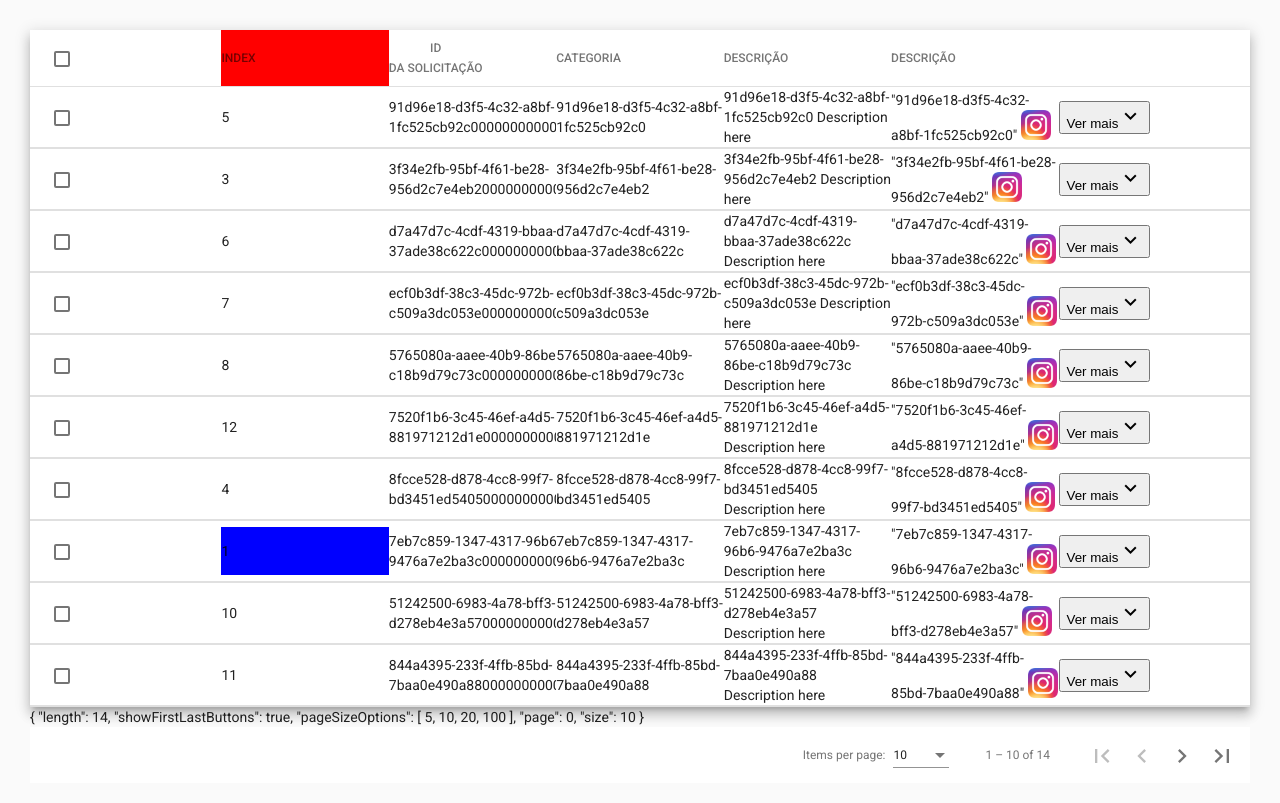
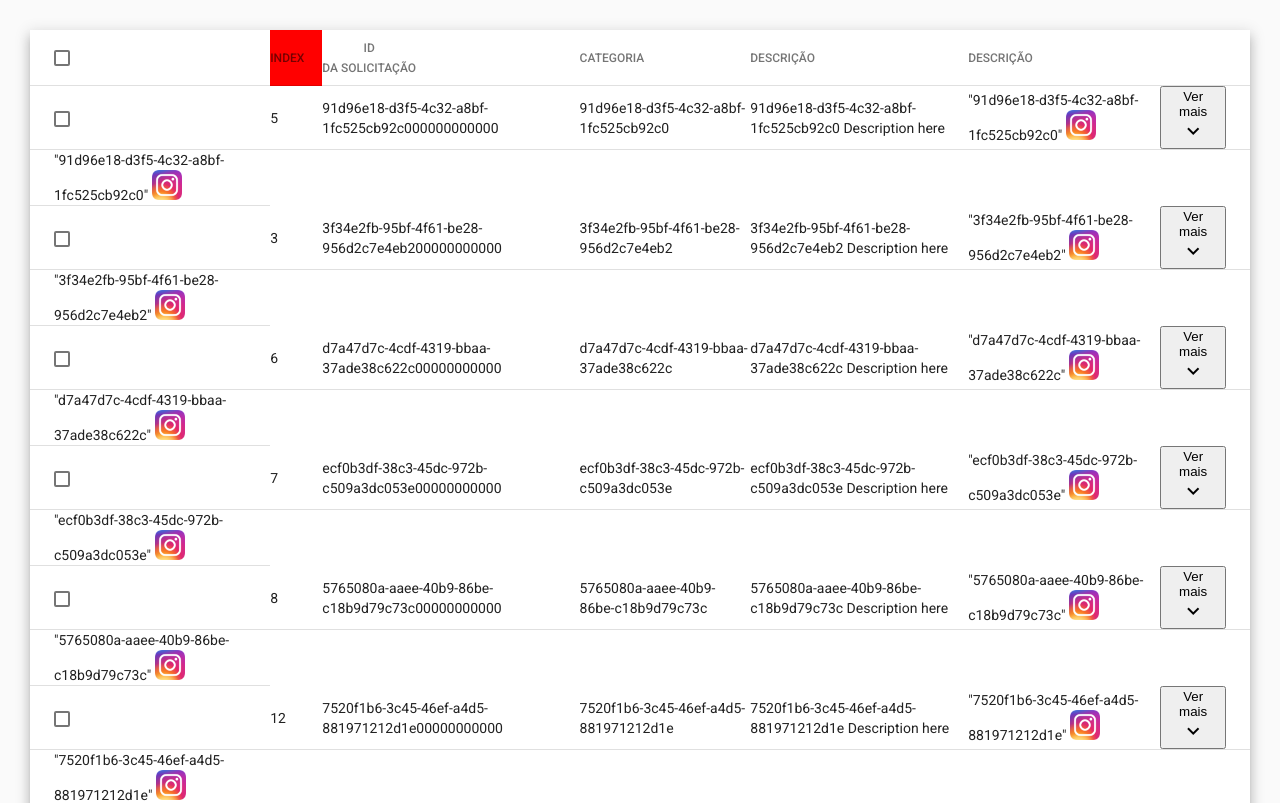
Before and after one commit to DiguyaDeveloper/angular-mat-table-generic-factory-pattern, an Angular app: page / in a window 1280 px wide. Shown: the top 803 px of the page. Built offline with nearby package versions, Linux system fonts and the light colour scheme.

Commit message:
update tags

```diff
--- a/src/app/shared/components/table/table.component.html
+++ b/src/app/shared/components/table/table.component.html
@@ -1,5 +1,6 @@
 <!-- Table -->
-<mat-table
+<table
+  mat-table
   [dataSource]="table.dataSource"
   matSort
   multiTemplateDataRows
@@ -8,60 +9,59 @@
   <!-- Dynamic Column -->
   <ng-container *ngFor="let column of columns">
     <ng-container matColumnDef="{{ column.header.columnDef }}">
-      <mat-header-cell
+      <th
+        mat-header-cell
         *matHeaderCellDef
         mat-sort-header
         [ngStyle]="column?.header?.style"
         [disabled]="column?.header?.disableSort"
       >
         <ceccoff-table-header [column]="column"></ceccoff-table-header>
-      </mat-header-cell>
-      <mat-cell
+      </th>
+      <td
+        mat-cell
         *matCellDef="let row"
         [ngStyle]="column?.cell?.getStyle && column.cell.getStyle(row)"
       >
         <ceccoff-table-cell [column]="column" [row]="row"></ceccoff-table-cell>
-      </mat-cell>
+      </td>
     </ng-container>
   </ng-container>
 
   <!-- Checkbox Column -->
   <ng-container matColumnDef="select">
-    <mat-header-cell *matHeaderCellDef>
+    <th mat-header-cell *matHeaderCellDef>
       <mat-checkbox
         (change)="$event ? masterToggle() : null"
         [checked]="table.dataSelection.hasValue() && isAllSelected()"
         [indeterminate]="table.dataSelection.hasValue() && !isAllSelected()"
       >
       </mat-checkbox>
-    </mat-header-cell>
-    <mat-cell *matCellDef="let row" [ngStyle]="row.style">
+    </th>
+    <td mat-cell *matCellDef="let row">
       <mat-checkbox
         (click)="$event.stopPropagation()"
         (change)="$event ? table.dataSelection.toggle(row) : null"
         [checked]="table.dataSelection.isSelected(row)"
       >
       </mat-checkbox>
-    </mat-cell>
+    </td>
   </ng-container>
 
   <!-- Expanded Content Column - The detail row is made up of this one column that spans across all columns -->
-  <ng-container matColumnDef="expanded" *ngIf="expandable">
-    <mat-cell
-      *matCellDef="let element"
-      [attr.colspan]="displayedColumns.length"
-    >
+  <ng-container matColumnDef="expanded">
+    <td mat-cell *matCellDef="let element">
       <ng-template
         [ngTemplateOutlet]="expandable"
         [ngTemplateOutletContext]="{ $rowData: element }"
       ></ng-template>
-    </mat-cell>
+    </td>
   </ng-container>
 
   <!-- Show more Column -->
   <ng-container matColumnDef="showMore">
-    <mat-header-cell *matHeaderCellDef></mat-header-cell>
-    <mat-cell *matCellDef="let row" class="column-show">
+    <th mat-header-cell *matHeaderCellDef></th>
+    <td mat-cell *matCellDef="let row" class="column-show">
       <button mat-icon-button (click)="clickShowMore(row)">
         <ng-container
           *ngIf="table.getDataExpanded() !== row; else elseTemplate"
@@ -72,19 +72,30 @@
           <span>Ver menos</span><mat-icon>keyboard_arrow_up</mat-icon>
         </ng-template>
       </button>
-    </mat-cell>
+    </td>
   </ng-container>
 
-  <mat-header-row *matHeaderRowDef="displayedColumns"></mat-header-row>
-  <mat-row *matRowDef="let row; columns: displayedColumns"></mat-row>
-  <mat-row
-    *matRowDef="let row; columns: ['expanded']; when: table.getDataExpanded()"
-    [@expandCollapse]="
-      row === table.getDataExpanded() ? 'expanded' : 'collapsed'
-    "
-    style="overflow: hidden"
-  ></mat-row>
-</mat-table>
+  <tr mat-header-row *matHeaderRowDef="displayedColumns"></tr>
+  <tr
+    mat-row
+    *matRowDef="let row; columns: displayedColumns"
+    matRipple
+    class="element-row"
+  ></tr>
+  <ng-container *ngIf="expandable">
+    <tr
+      mat-row
+      *matRowDef="let row; columns: ['expanded']; when: table.getDataExpanded()"
+      [ngClass]="{
+        'expanded-row': true,
+        'expanded-row-active': row === table.getDataExpanded()
+      }"
+      [@expandCollapse]="
+        row === table.getDataExpanded() ? 'expanded' : 'collapsed'
+      "
+    ></tr>
+  </ng-container>
+</table>
 <!-- END Table -->
 
 <!-- Paginator -->
```
